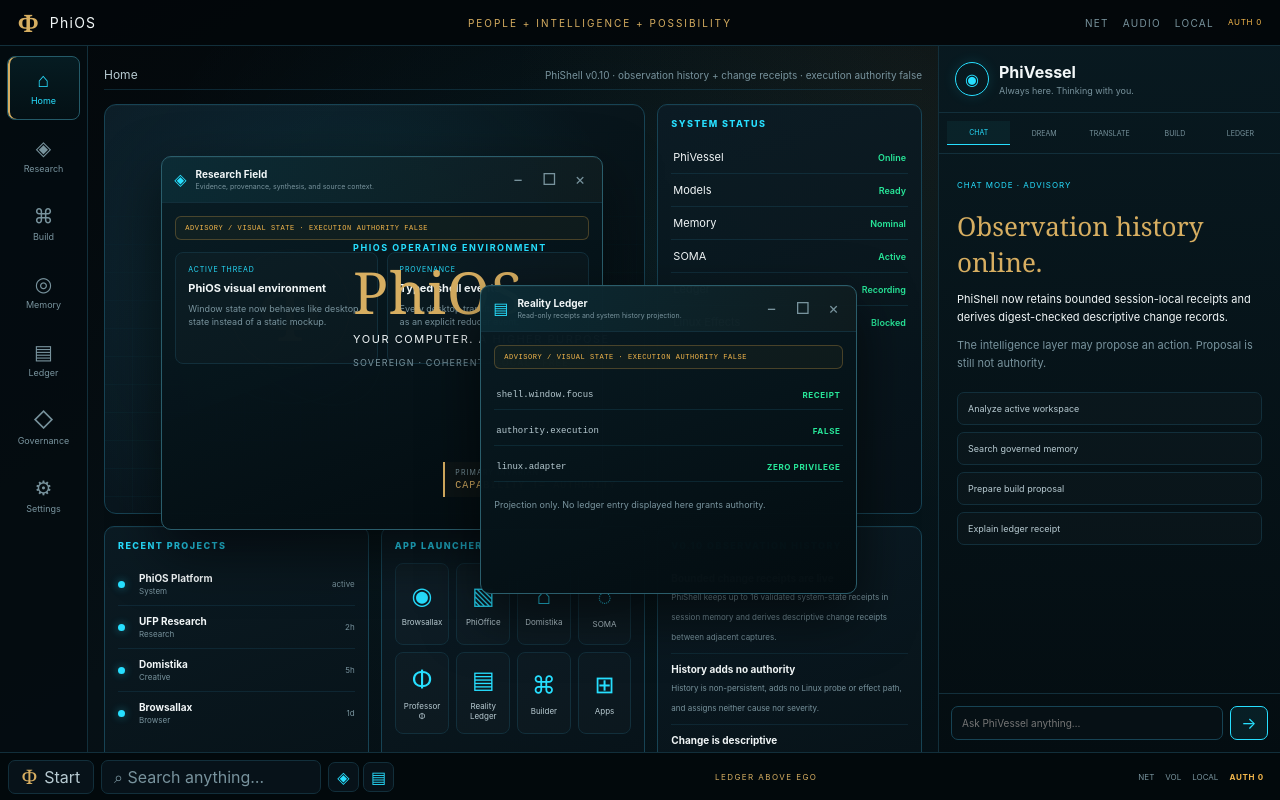
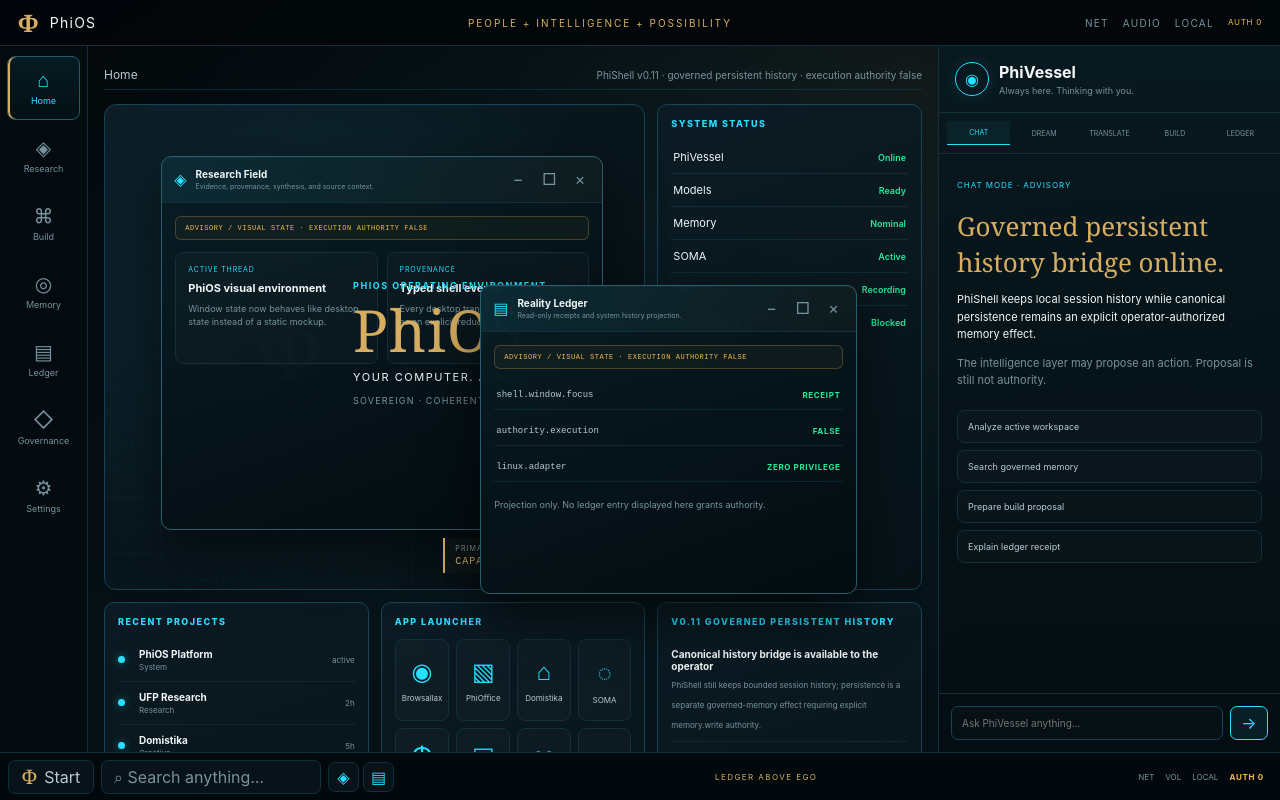
Before and after one commit to MichaelWave369/PhiOS, a React (Vite) app in the folder phishell/: page / in a window 1280 px wide. Built offline with nearby package versions, Linux system fonts and the light colour scheme.

Commit message:
phishell: describe governed persistent history boundary

```diff
--- a/phishell/src/PhiShell.tsx
+++ b/phishell/src/PhiShell.tsx
@@ -88,7 +88,7 @@ const windowTemplates: Record<string, WindowModel> = {
   "system-window": {
     id: "system-window",
     title: "System Inspector",
-    subtitle: "Unified state plus bounded session-local change receipts over validated observations.",
+    subtitle: "Session change receipts plus an operator-governed path into canonical persistent memory.",
     kind: "system",
     x: 22,
     y: 10,
@@ -263,18 +263,18 @@ function Home() {
       </section>
 
       <section className="panel notices">
-        <div className="panel-title">V0.10 OBSERVATION HISTORY</div>
+        <div className="panel-title">V0.11 GOVERNED PERSISTENT HISTORY</div>
         <div className="notice">
-          <b>Bounded change receipts are live</b>
-          <small>PhiShell keeps up to 16 validated system-state receipts in session memory and derives descriptive change receipts between adjacent captures.</small>
+          <b>Canonical history bridge is available to the operator</b>
+          <small>PhiShell still keeps bounded session history; persistence is a separate governed-memory effect requiring explicit memory.write authority.</small>
         </div>
         <div className="notice">
-          <b>History adds no authority</b>
-          <small>History is non-persistent, adds no Linux probe or effect path, and assigns neither cause nor severity.</small>
+          <b>Browser persistence remains blocked</b>
+          <small>The browser cannot persist history. The operator bridge writes only through governed canonical memory, policy, receipt outbox, and Mandala publication.</small>
         </div>
         <div className="notice">
-          <b>Change is descriptive</b>
-          <small>A change receipt states what moved between two trusted receipts without claiming why it moved or how important it is.</small>
+          <b>Persistence preserves provenance</b>
+          <small>State receipts remain source evidence; change receipts persist as derived records with explicit reversible transformation lineage.</small>
         </div>
       </section>
 
@@ -581,8 +581,8 @@ function PhiVessel() {
       </div>
       <div className="vessel-body">
         <small className="mode-label">{mode.toUpperCase()} MODE · ADVISORY</small>
-        <h2>Observation history online.</h2>
-        <p>PhiShell now retains bounded session-local receipts and derives digest-checked descriptive change records.</p>
+        <h2>Governed persistent history bridge online.</h2>
+        <p>PhiShell keeps local session history while canonical persistence remains an explicit operator-authorized memory effect.</p>
         <p className="muted">
           The intelligence layer may propose an action. Proposal is still not authority.
         </p>
@@ -756,7 +756,7 @@ function AuthorityDialog({
         {request.decision === "pending" ? (
           <>
             <div className="authority-warning">
-              Approval below records operator intent only. PhiShell v0.10 has no privileged effect
+              Approval below records operator intent only. PhiShell v0.11 has no privileged effect
               broker and cannot execute this Linux operation.
             </div>
             <div className="authority-actions">
@@ -842,7 +842,7 @@ export function PhiShell() {
       <main className="field">
         <div className="field-title">
           <span>{title}</span>
-          <small>PhiShell v0.10 · observation history + change receipts · execution authority false</small>
+          <small>PhiShell v0.11 · governed persistent history · execution authority false</small>
         </div>
         <Center view={state.view} />
         <DesktopLayer windows={state.windows} dispatch={dispatch} />
```
